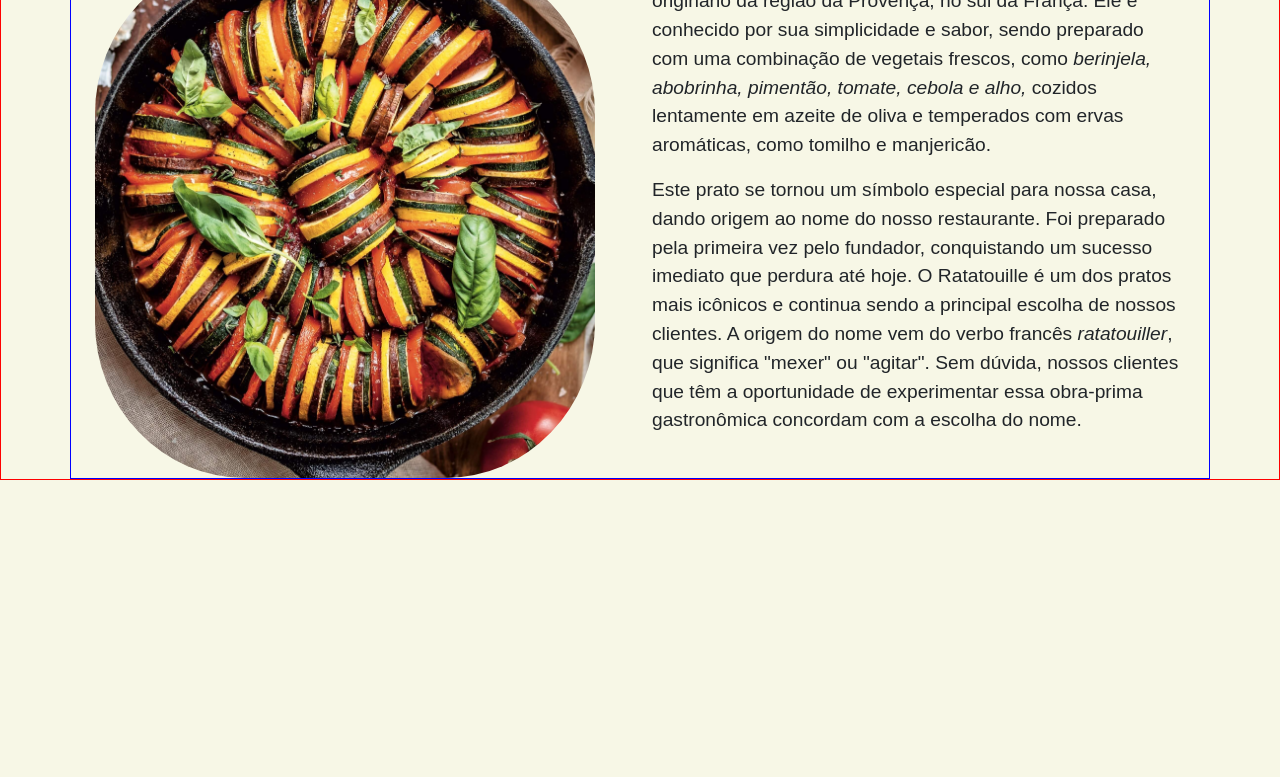
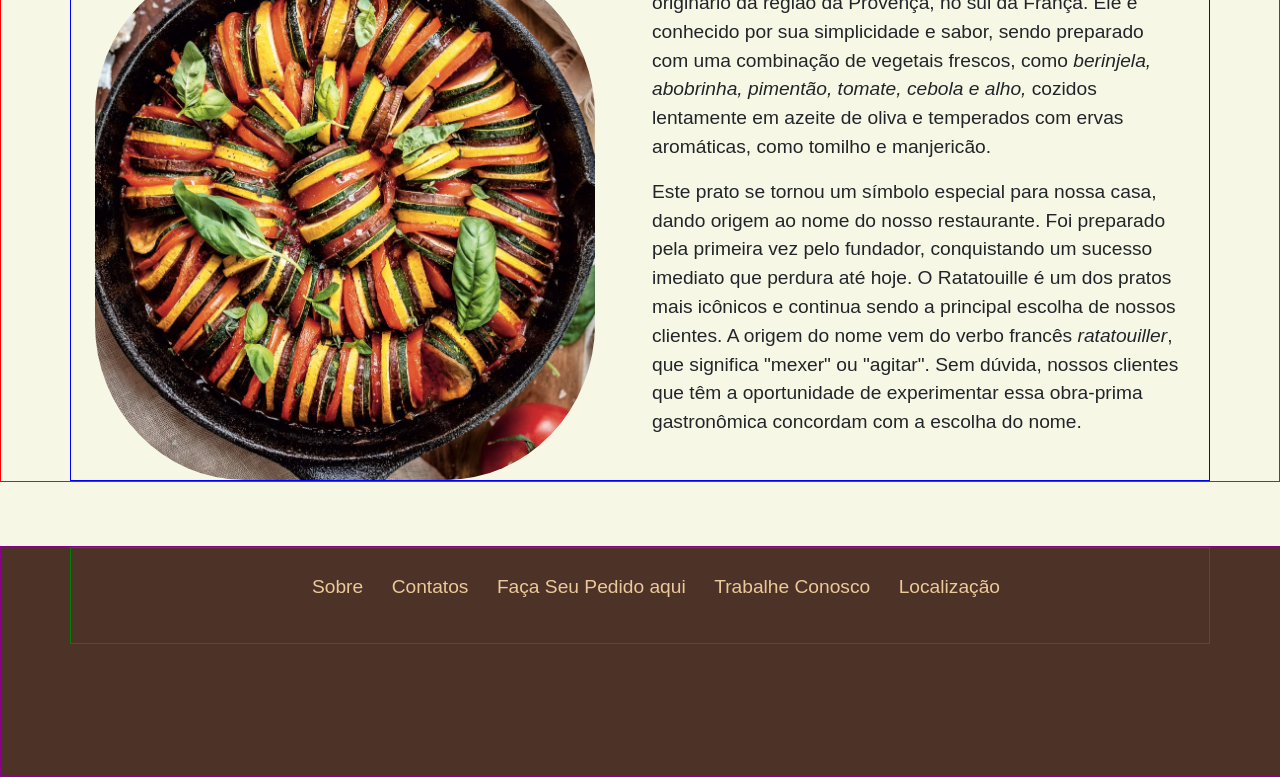
Before and after one commit to joaovitorpapalardo/restaurante, a plain HTML site: page index.html in a window 1280 px wide. Shown: the part 1028-1805 px from the top of the page. Before the commit the page ends 1508 px from the top, so only its background shows below. Drawn offline with nearby package versions, Linux system fonts and the light colour scheme.

Commit message:
change css

```diff
--- a/css/style.css
+++ b/css/style.css
@@ -28,6 +28,7 @@ a {
 
 .header-com-linha {
     position: relative;
+
 }
 
 .header-com-linha::after {
@@ -51,6 +52,7 @@ a {
 
 .texto-principal{
     margin-top: 10%;
+    border: 1px solid red;
 }
 
 .texto-principal h1{
@@ -113,3 +115,33 @@ a {
 .textos-expeciais p{
     font-size: 1.2em;
 }
+
+
+/* --FOOTER-- */
+
+.footer {
+    background-color: #4d3227;
+    height: 18vw;
+    margin-top: 5%;
+}
+
+.container-footer {
+    text-align: center;
+    padding: 25px;
+}
+
+.container-footer ul{
+    list-style: none;
+}
+
+
+.container-footer ul li a{
+    padding: 12px;
+    text-decoration: none;
+    color: #ebc999;
+    font-size: 1.2em;
+}
+
+.container-footer ul li a:hover{
+
+}
--- a/index.html
+++ b/index.html
@@ -55,14 +55,14 @@
 
         <section class="secao-pratos-especiais">
             <div class="titulo-especiais text-center">
-                <h2>Pratos Especiais</h2>
+                <h2>Prato Especial</h2>
             </div>
             <div class="container container-especiais pt-5">
                 <div class="row">
-                    <div class="col">
+                    <div class="col-lg-6">
                         <img class="img-especiais" src="./images/ratatoille-2.jpg" alt="">
                     </div>
-                    <div class="col textos-expeciais">
+                    <div class="col-lg-6 textos-expeciais">
                         <p>
                             <strong>Ratatoille</strong> é um prato tradicional da culinária francesa,
                              originário da região da Provença, no sul da França.
@@ -83,5 +83,25 @@
                 </div>
             </div>
         </section>
+
+
+
+        <footer class="footer primary " style="border: 1px solid darkmagenta;">
+            <div class="container container-footer" style="border: 1px solid green;">
+                <div class="row">
+                    <div class="col-lg-12 ">
+                        <ul>
+                            <li class="list">
+                                <a class="link" href="">Sobre</a>
+                                <a class="link" href="">Contatos</a>
+                                <a class="link" href="">Faça Seu Pedido aqui</a>
+                                <a class="link" href="">Trabalhe Conosco</a>
+                                <a class="link" href="">Localização</a>
+                            </li>
+                        </ul>
+                    </div>
+                </div>
+            </div>
+        </footer>
     </body>
 </html>
```
